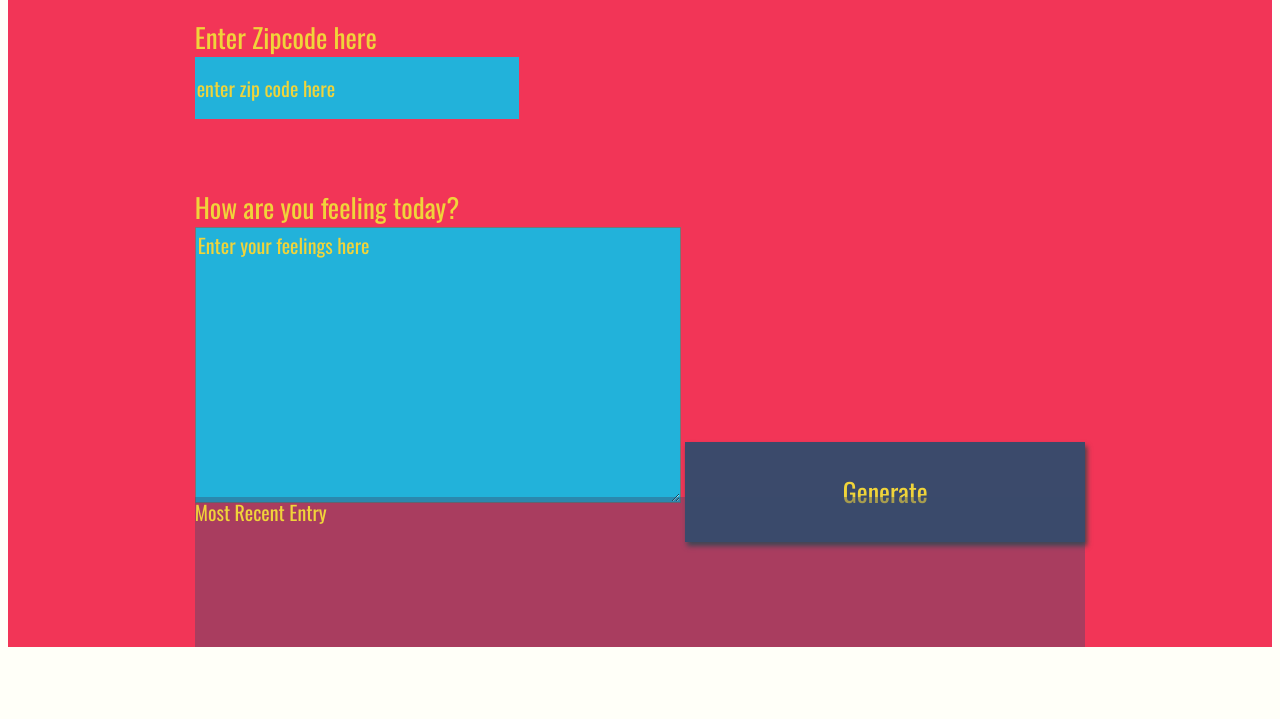
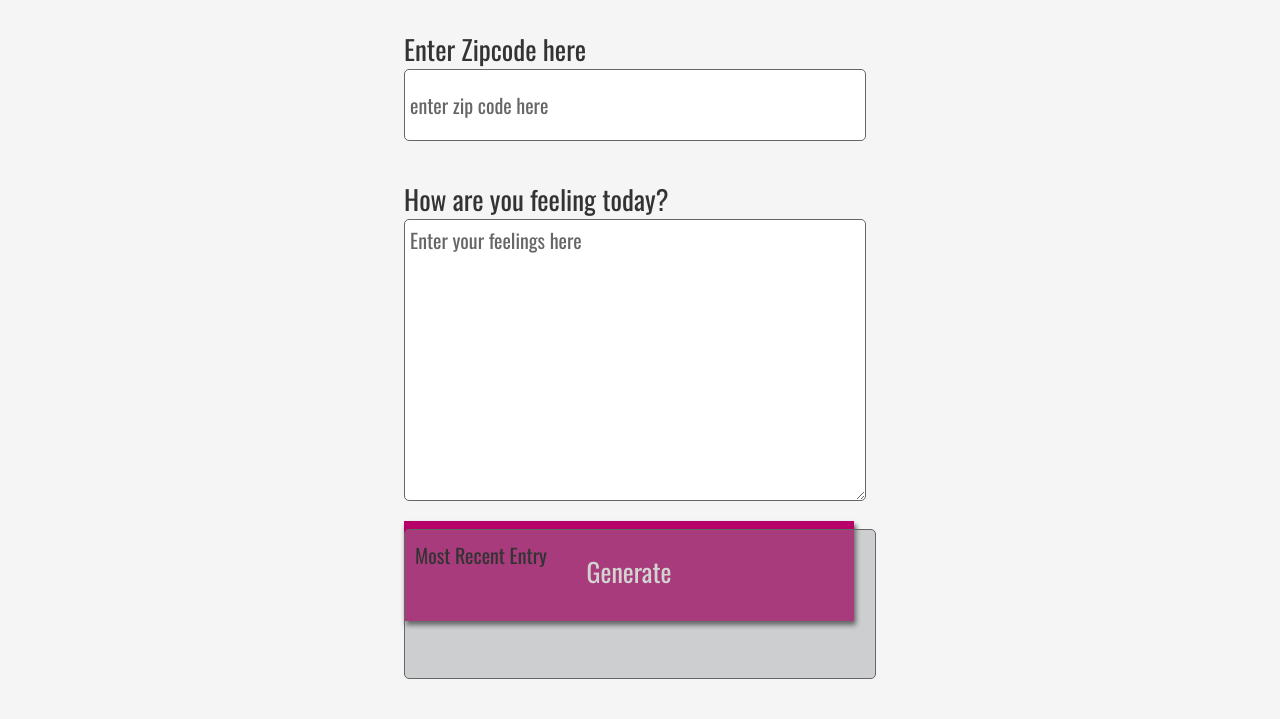
Before and after one commit to krisvs/ud-weather-journal-app, a plain HTML site: page website/index.html in a window 1280 px wide. Shown: the part 161-880 px from the top of the page. Before the commit the page ends 816 px from the top, so only its background shows below. Drawn offline with nearby package versions, Linux system fonts and the light colour scheme; a web font is replaced by a local one.

Commit message:
Change styles

```diff
--- a/website/style.css
+++ b/website/style.css
@@ -1,6 +1,7 @@
 body{
-    background: #fffff8;
+    background: #f5f5f5;
     font-family: -apple-system, BlinkMacSystemFont, sans-serif;
+    margin: 0;
 }
 
 #app{
@@ -8,43 +9,29 @@ body{
     grid-auto-rows: minmax(150px, auto);
     /* grid-template-columns:  */
     height:100vh;
-    background: #f23557;
-    color: #f0d43a;
+    color: #333;
     justify-content: center;
-    grid-gap: 1em;
+    /* grid-gap: 1em; */
     font-size: 20px;
     font-family: 'Oswald', sans-serif;
+    padding: 2em;
 }
 
 .holder{
-
+    width: 450px;
 }
 
 .entry{
-    background: rgba(59, 74, 107, .4);
-}
-
-#entryHolder{
-
-}
-
-#date{
-
-}
-
-#temp{
-
-}
-
-#content{
-
+    background: rgba(145, 147, 150, 0.4);
+    padding: 10px;
+    border: 1px solid #666;
+    border-radius: 5px;
 }
 
 .headline {
-
-}
-.title{
-
+    font-size: 50px;
+    color: #b6006a;
+    text-align: center;
 }
 
 /*  Basic Styling To Override Default For Basic HTML Elements */
@@ -56,33 +43,42 @@ label{
 input{
     display:block;
     height: 60px;
-    width: 320px;
-    background:#22b2da;
-    color: #f0d43a;
+    width: 450px;
+    background:#fff;
+    color: #333;
     font-size: 20px;
     font-family: 'Oswald', sans-serif;
-    border: none;
+    border: 1px solid #666;
+    border-radius: 5px;
+    padding: 5px;
 }
 
 button{
-    width: 400px;
+    width: 450px;
     height: 100px;
-    background: #3b4a6b;
-    color: #f0d43a;
+    background: #b6006a;
+    color: #fffff8;
     font-size: 26px;
     font-family: 'Oswald', sans-serif;
     border: none;
     box-shadow: 2px 4px 5px #444;
+    margin: 20px 0;
 }
+
 h1{
     font-size: 36px;
 }
 
-textarea{
-    background:#22b2da;
-    color: #f0d43a;
+textarea {
+    color: #333;
     font-size: 20px;
     font-family: 'Oswald', sans-serif;
+    border: 1px solid #666;
+    border-radius: 5px;
+    padding: 5px;
+    border-radius: 5px;
+    display: block;
+    width: 450px;
 }
 /* Reset style for HTML element on active to have no border*/
 input:focus,
@@ -93,19 +89,19 @@ button:focus {
 }
 /* Style for Placeholder Text*/
 ::placeholder { /* Firefox, Chrome, Opera */
-    color: #f0d43a;
+    color: #666;
     font-family: 'Oswald', sans-serif;
 
 }
 
 :-ms-input-placeholder { /* Internet Explorer 10-11 */
-    color: #f0d43a;
+    color: #666;
     font-family: 'Oswald', sans-serif;
 
 }
 
 ::-ms-input-placeholder { /* Microsoft Edge */
-    color: #f0d43a;
+    color: #666;
     font-family: 'Oswald', sans-serif;
 
 }
```
